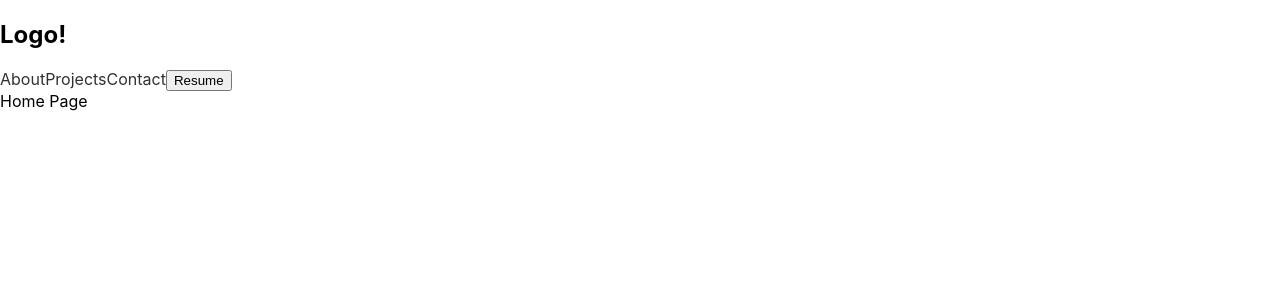
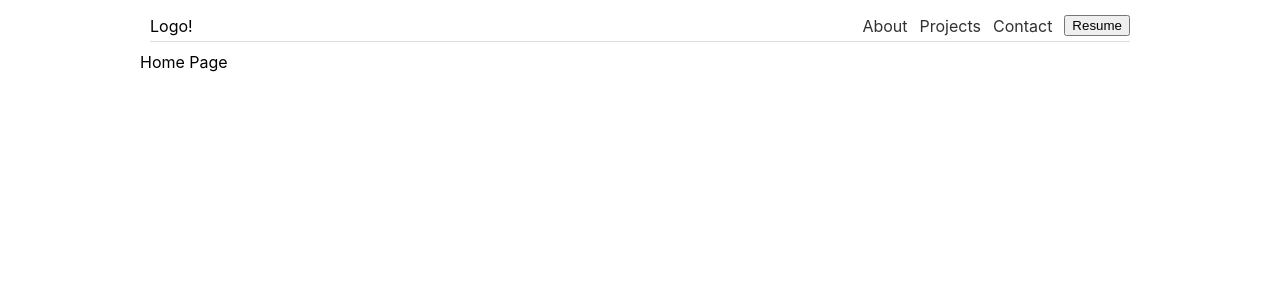
Before and after one commit to ctelfair20/portfolio, a Next.js app: page / in a window 1280 px wide. Shown: the top 300 px of the page. Built offline with nearby package versions, Linux system fonts and the light colour scheme.

Commit message:
improve layout and navbar components

```diff
--- a/components/Layout.tsx
+++ b/components/Layout.tsx
@@ -7,10 +7,10 @@ interface PropsI {
 
 const Layout = ({ children }: PropsI) => {
   return (
-    <>
+    <div className="content">
       <NavBar />
       {children}
-    </>
+    </div>
   );
 }
 
--- a/components/NavBar.tsx
+++ b/components/NavBar.tsx
@@ -4,7 +4,7 @@ const NavBar = () => {
   return (
     <nav>
       <div className="logo">
-        <h1>Logo!</h1>
+        Logo!
       </div>
       <Link href="/">
         About
--- a/styles/globals.css
+++ b/styles/globals.css
@@ -10,3 +10,28 @@ a {
   color: rgb(49, 49, 49);
   text-decoration: none;
 }
+
+.content {
+  max-width: 1000px;
+  margin: 0 auto;
+  /* background-color: rebeccapurple; */
+}
+
+nav {
+  /* background-color: blue; */
+  padding: 5px 0;
+  margin: 10px;
+  display: flex;
+  justify-content: flex-end;
+  align-items: flex-end;
+  border-bottom: 1px solid #ddd;
+}
+
+nav a,
+button {
+  margin-left: 12px;
+}
+
+nav .logo {
+  margin-right: auto;
+}
```
